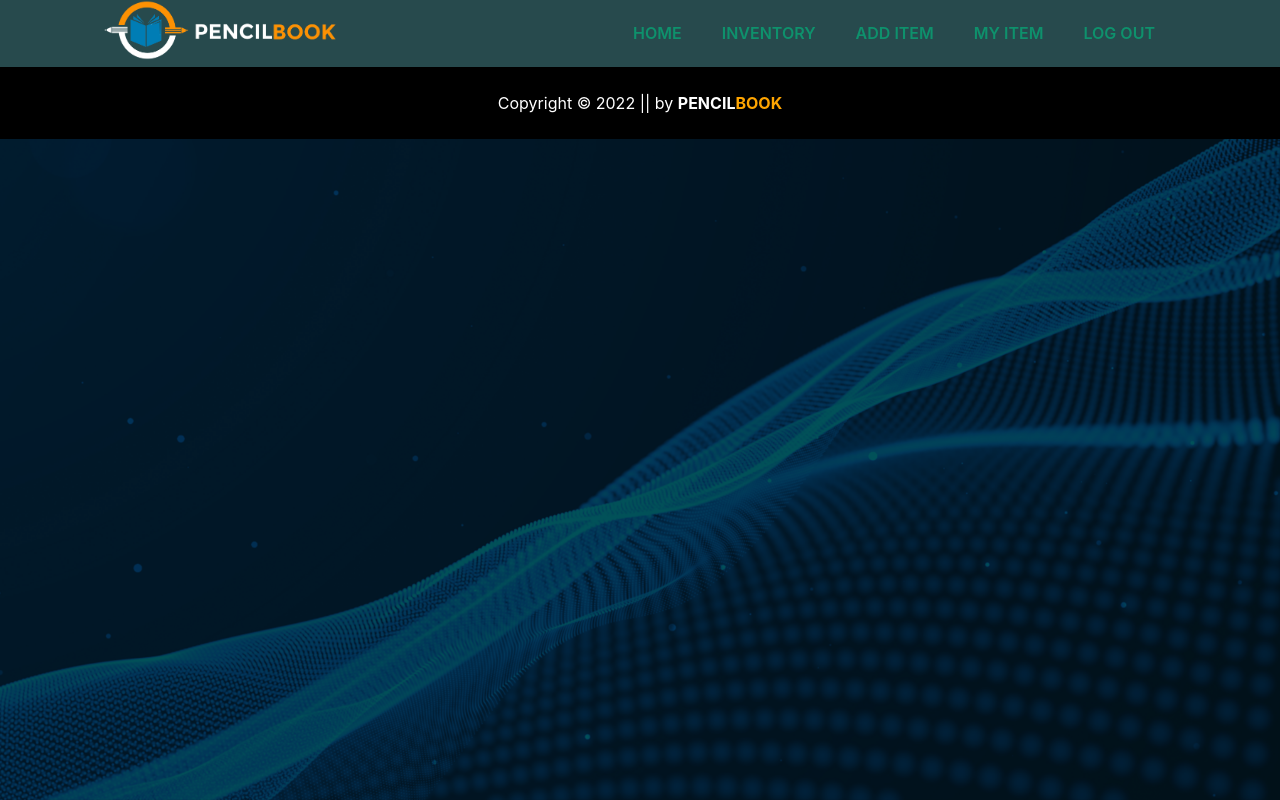
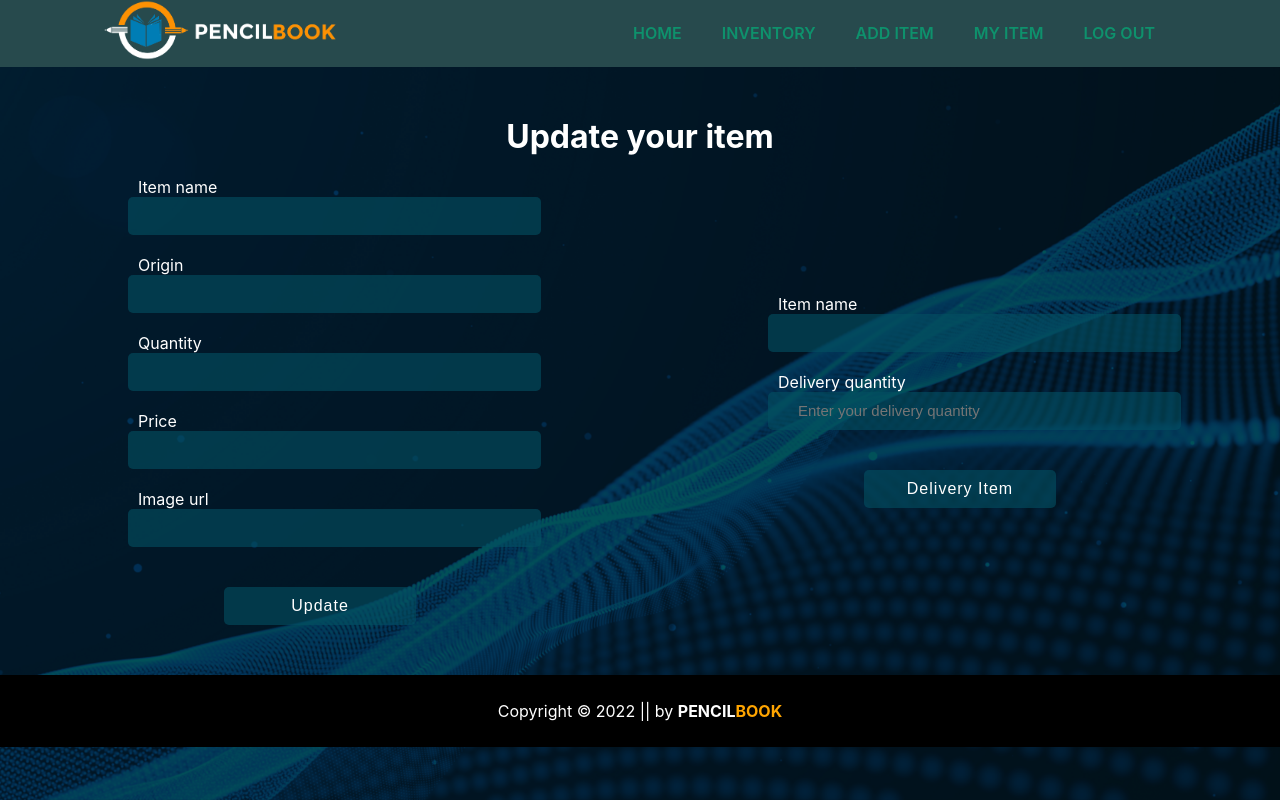
Before and after one commit to WDsagor/pencil_book, a React (Create React App) app: page /update/1 in a window 1280 px wide. Built offline with nearby package versions, Linux system fonts and the light colour scheme; no server answers; sample sign-in values are in the browser's storage.

Commit message:
create env variable

```diff
--- a/src/App.js
+++ b/src/App.js
@@ -10,6 +10,7 @@ import Inventory from "./Components/pages/Inventory/Inventory";
 import Login from "./Components/pages/Login/Login";
 import MyItem from "./Components/pages/MyItem/MyItem";
 import Signup from "./Components/pages/Signup/Signup";
+import UpdateItem from "./Components/pages/UpdateItem/UpdateItem";
 import RequirAuth from "./Components/RequirAuth/RequirAuth";
 
 function App() {
@@ -54,10 +55,10 @@ function App() {
           }
         ></Route>
         <Route
-          path="/myitem/:id"
+          path="/update/:id"
           element={
             <RequirAuth>
-              <AddItem></AddItem>
+              <UpdateItem></UpdateItem>
             </RequirAuth>
           }
         ></Route>
--- a/src/Components/pages/Inventory/AddItem/AddItem.js
+++ b/src/Components/pages/Inventory/AddItem/AddItem.js
@@ -13,7 +13,7 @@ const AddItem = () => {
       quantity: event.target.quantity.value,
       url: event.target.url.value,
     };
-    console.log(items);
+    // console.log(items);
 
     try {
       const { data } = await axios.post("http://localhost:5000/inventory", items);
--- a/src/Components/pages/MyItem/MyItem.js
+++ b/src/Components/pages/MyItem/MyItem.js
@@ -3,9 +3,11 @@ import { toast } from "react-toastify";
 import axios from "axios";
 import AllItem from "../../../useHooks/useHooks";
 import "./MyItem.css";
+import { useNavigate } from "react-router-dom";
 
 const MyItem = () => {
   const [items, setItems] = AllItem();
+  const naviget = useNavigate()
 
 const deleteItem = id =>{
   const confirm = window.confirm("Are you sure to delete this item ?")
@@ -24,6 +26,10 @@ const deleteItem = id =>{
       setItems(remainItem);
     })()
   }
+}
+const itemUpdate = id =>{
+  naviget(`/update/${id}`)
+
 }
   return (
     <div className="items">
--- /dev/null
+++ b/src/Components/pages/UpdateItem/UpdateItem.css
@@ -0,0 +1,68 @@
+
+.add-area{
+    width: 100%;
+    margin: 50px auto;
+    text-align: center;
+    color: white;
+}
+.update-area{
+    display: grid;
+    grid-template-columns: repeat(2, 1fr);
+    /* justify-content: space-between; */
+
+}
+
+.add-from {
+    width: 60%;
+
+}
+
+.add-area .input-fild {
+    display: flex;
+    text-align: left;
+    flex-direction: column;
+}
+
+.add-area .button input {
+    width: 100%;
+    letter-spacing: 1px;
+    font-size: 16px;
+    color: white;
+    margin-top: 20px;
+    padding: 10px;
+    border: none;
+    border-radius: 5px;
+    background-color: rgba(4, 80, 99, 0.612);
+    cursor: pointer;
+}
+
+.add-area .input-fild label {
+    margin-left: 10px;
+}
+.add-area .input-fild input {
+    font-size: 16px;
+    color: white;
+    padding: 10px 30px 10px;
+    width: 92%;
+    margin-bottom: 20px;
+    border: none;
+    border-radius: 5px;
+    background-color: rgba(4, 80, 99, 0.612);
+}
+.add-area .input-fild input::placeholder {
+    font-size: 15px;
+}
+.add-area .button{
+    width: 50%;
+    margin: auto;
+}
+.add-area .button input:hover {
+    width: 100%;
+    color: white;
+    margin-top: 20px;
+    padding: 10px;
+    border: none;
+    border-radius: 5px;
+    background-color: rgba(27, 145, 174, 0.838);
+    cursor: pointer;
+}
--- /dev/null
+++ b/src/Components/pages/UpdateItem/UpdateItem.js
@@ -0,0 +1,125 @@
+import React, { useEffect, useState } from "react";
+import { useParams } from "react-router-dom";
+import "./UpdateItem.css";
+
+const UpdateItem = () => {
+  const [item, setItem] = useState({});
+//   const [loading, setLoading] = useState(false);
+  const {id}  = useParams();
+//   console.log(id);
+
+  useEffect(() => {
+    // setLoading(true);
+    const url = `http://localhost:5000/inventory/${id}`;
+    console.log(url);
+    fetch(url)
+      .then((res) => res.json())
+      .then((data) => {
+        // console.log(data);
+
+        setItem(data);
+        // setLoading(false);
+      });
+  }, [id]);
+
+  const handleUdate = () => {};
+  const handleDelivery = () => {};
+
+  return (
+    <div className="add-area">
+      <h1>Update your item</h1>
+      <div className="update-area">
+        <form onSubmit={handleUdate} className="add-from">
+          <div className="input-fild">
+            <label>Item name</label>
+            <input
+              type="text"
+              name="name"
+              value={item.name}
+              required
+              autoComplete="off"
+            />
+          </div>
+          <div className="input-fild">
+            <label>Origin</label>
+            <input
+              type="text"
+              name="origin"
+              value={item.made}
+
+              required
+              autoComplete="off"
+            />
+          </div>
+          <div className="input-fild">
+            <label>Quantity</label>
+            <input
+              type="text"
+              name="quantity"
+              value={item.quantity}
+
+              required
+              autoComplete="off"
+            />
+          </div>
+          <div className="input-fild">
+            <label>Price</label>
+            <input
+              type="text"
+              name="price"
+              value={item.price}
+
+              required
+              autoComplete="off"
+            />
+          </div>
+          <div className="input-fild">
+            <label>Image url</label>
+            <input
+              type="url"
+              name="url"
+              value={item.url}
+
+              required
+              autoComplete="off"
+            />
+          </div>
+          <div className="button">
+            <input type="submit" value="Update" />
+          </div>
+        </form>
+
+        <form onSubmit={handleDelivery} className="add-from">
+          <div className="input-fild">
+            <label>Item name</label>
+            <input
+              type="text"
+              name="name"
+              value={item.name}
+
+              required
+              autoComplete="off"
+            />
+          </div>
+
+          <div className="input-fild">
+            <label> Delivery quantity</label>
+            <input
+              type="text"
+              name="quantity"
+              placeholder="Enter your delivery quantity"
+              required
+              autoComplete="off"
+            />
+          </div>
+
+          <div className="button">
+            <input type="submit" value="Delivery Item" />
+          </div>
+        </form>
+      </div>
+    </div>
+  );
+};
+
+export default UpdateItem;
--- a/src/firebase.init.js
+++ b/src/firebase.init.js
@@ -5,12 +5,12 @@ import { getAuth } from "firebase/auth";
 
 // Your web app's Firebase configuration
 const firebaseConfig = {
-  apiKey: "AIzaSyAs9HYS4Qtf4CZINIY1FN9emBMp2ZqLAXY",
-  authDomain: "stationery-invetory.firebaseapp.com",
-  projectId: "stationery-invetory",
-  storageBucket: "stationery-invetory.appspot.com",
-  messagingSenderId: "66496941584",
-  appId: "1:66496941584:web:ec1daa6b0f830a0d878495"
+  apiKey: "process.env.REACT_APP_apiKey",
+  authDomain: "process.env.REACT_APP_authDomain",
+  projectId: "process.env.REACT_APP_projectId",
+  storageBucket: "process.env.REACT_APP_storageBucket",
+  messagingSenderId: "process.env.REACT_APP_messagingSenderId",
+  appId: "process.env.REACT_APP_appId"
 };
 
 // Initialize Firebase
```
Also changed, not shown: 1 other file (tests, documents, lock files or other folders).
